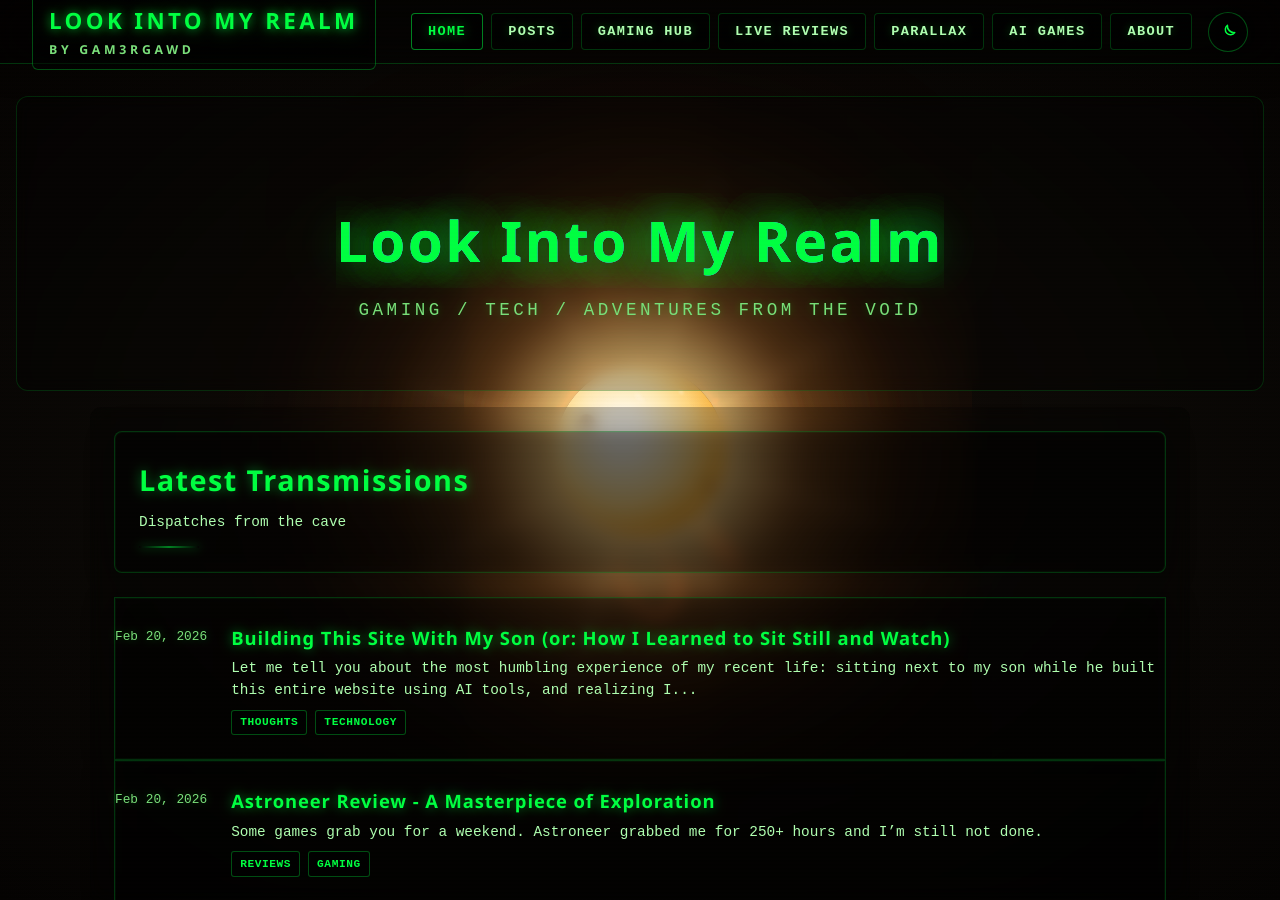
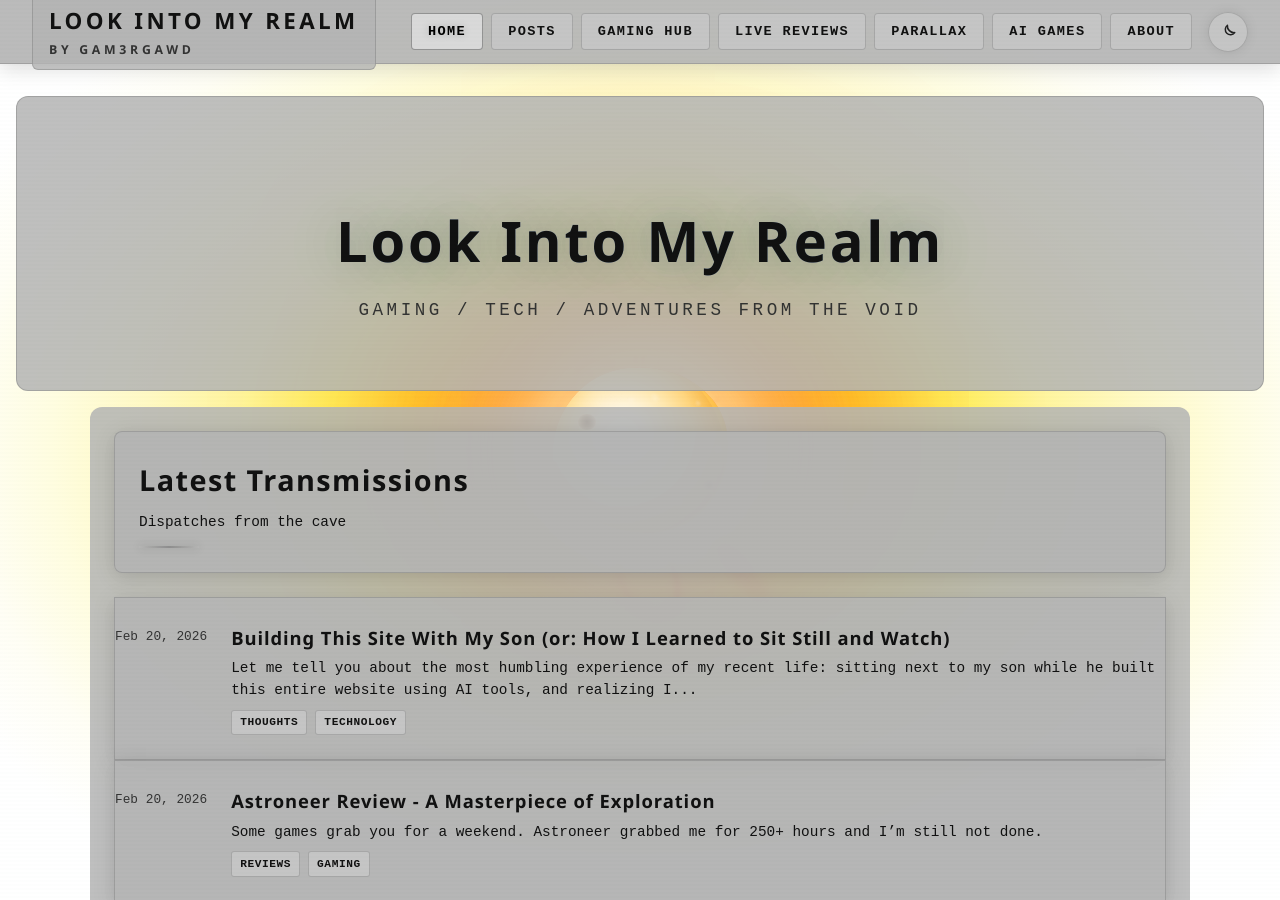
Before and after one commit to vitalnexus/blog, a Jekyll site: the page built from index.md, in a window 1280 px wide and 900 px high. Built offline with Jekyll 4.4.1, drawn with Linux system fonts in a browser that asks for light colours.

Commit message:
Add light mode scroll transparency effect for improved user experience

```diff
--- a/assets/css/style.css
+++ b/assets/css/style.css
@@ -27,60 +27,56 @@
 
 :root[data-theme='light'] {
   --void: transparent;
-  --deep: rgba(0, 0, 0, 0.1);
-  --panel: rgba(0, 0, 0, 0.25);
-  --border: rgba(0, 0, 0, 0.3);
-  --green: #00FF41;
-  --green-dim: #00cc33;
-  --green-glow: rgba(0, 255, 65, 0.4);
-  --green-subtle: rgba(0, 255, 65, 0.15);
+  --deep: rgba(128, 128, 128, 0.2);
+  --panel: rgba(128, 128, 128, 0.5);
+  --border: rgba(100, 100, 100, 0.4);
+  --green: #222222;
+  --green-dim: #444444;
+  --green-glow: rgba(0, 0, 0, 0.2);
+  --green-subtle: rgba(0, 0, 0, 0.1);
   --cyan: #00e5ff;
   --magenta: #ff00ff;
-  --text: #b0ffb0;
-  --text-dim: #7adf7a;
-  --header-bg: rgba(0, 0, 0, 0.15);
-  --mobile-nav-bg: rgba(0, 0, 0, 0.85);
+  --text: #111111;
+  --text-dim: #333333;
+  --header-bg: rgba(180, 180, 180, 0.7);
+  --mobile-nav-bg: rgba(200, 200, 200, 0.95);
 }
 
 /* ============================================
-   Light Mode - Dark Glass Appearance (Inverted)
-   Semi-transparent dark elements over sun background
+   Light Mode - Gray Clean Appearance
+   Gray elements over sun background, black text
    ============================================ */
 
 [data-theme='light'] body {
   background: transparent;
-  color: #b0ffb0;
-}
-
-/* All text in light mode - bright green */
+  color: #111111;
+}
+
+/* All text in light mode - black */
 [data-theme='light'] p,
 [data-theme='light'] li,
 [data-theme='light'] span,
 [data-theme='light'] .post-excerpt,
 [data-theme='light'] .post-body,
 [data-theme='light'] .card p {
-  color: #b0ffb0;
+  color: #111111;
 }
 
 /* Site logo visibility */
 [data-theme='light'] .site-logo {
-  color: #00FF41;
-  text-shadow:
-    0 0 10px rgba(0, 255, 65, 0.6),
-    0 0 20px rgba(0, 255, 65, 0.4);
-  background: rgba(0, 0, 0, 0.4);
-  backdrop-filter: blur(8px);
-  -webkit-backdrop-filter: blur(8px);
+  color: #111111;
+  text-shadow: none;
+  background: rgba(180, 180, 180, 0.8);
   padding: 0.5rem 1rem;
   border-radius: 6px;
-  border: 1px solid rgba(0, 255, 65, 0.3);
+  border: 1px solid rgba(100, 100, 100, 0.3);
 }
 
 [data-theme='light'] .site-logo .logo-sub {
-  color: #7adf7a;
-}
-
-/* Glassmorphism base mixin-style properties */
+  color: #333333;
+}
+
+/* Gray solid backgrounds for cards and elements */
 [data-theme='light'] .card,
 [data-theme='light'] .profile-banner,
 [data-theme='light'] .game-card,
@@ -90,103 +86,80 @@
 [data-theme='light'] .game-embed,
 [data-theme='light'] .category-btn,
 [data-theme='light'] .section-header {
-  background: rgba(0, 0, 0, 0.35);
-  backdrop-filter: blur(12px);
-  -webkit-backdrop-filter: blur(12px);
-  border: 1px solid rgba(0, 255, 65, 0.2);
-  box-shadow:
-    0 4px 30px rgba(0, 0, 0, 0.3),
-    inset 0 0 0 1px rgba(0, 255, 65, 0.05);
+  background: rgba(180, 180, 180, 0.85);
+  border: 1px solid rgba(100, 100, 100, 0.3);
+  box-shadow: 0 4px 20px rgba(0, 0, 0, 0.15);
 }
 
 [data-theme='light'] .card:hover,
 [data-theme='light'] .game-card:hover,
 [data-theme='light'] .post-item:hover {
-  background: rgba(0, 0, 0, 0.45);
-  border-color: rgba(0, 255, 65, 0.4);
-  box-shadow:
-    0 8px 32px rgba(0, 0, 0, 0.4),
-    0 0 20px rgba(0, 255, 65, 0.15),
-    inset 0 0 0 1px rgba(0, 255, 65, 0.1);
-}
-
-/* Site Header - glass effect */
+  background: rgba(200, 200, 200, 0.9);
+  border-color: rgba(80, 80, 80, 0.4);
+  box-shadow: 0 8px 25px rgba(0, 0, 0, 0.2);
+}
+
+/* Site Header - gray solid */
 [data-theme='light'] .site-header {
-  background: rgba(0, 0, 0, 0.4);
-  backdrop-filter: blur(16px);
-  -webkit-backdrop-filter: blur(16px);
-  border-bottom: 1px solid rgba(0, 255, 65, 0.2);
-  box-shadow: 0 4px 30px rgba(0, 0, 0, 0.3);
-}
-
-/* Site Footer - glass effect */
+  background: rgba(180, 180, 180, 0.9);
+  border-bottom: 1px solid rgba(100, 100, 100, 0.3);
+  box-shadow: 0 4px 20px rgba(0, 0, 0, 0.15);
+}
+
+/* Site Footer - gray solid */
 [data-theme='light'] .site-footer {
-  background: rgba(0, 0, 0, 0.4);
-  backdrop-filter: blur(12px);
-  -webkit-backdrop-filter: blur(12px);
-  border-top: 1px solid rgba(0, 255, 65, 0.2);
+  background: rgba(180, 180, 180, 0.9);
+  border-top: 1px solid rgba(100, 100, 100, 0.3);
 }
 
 /* Navigation links */
 [data-theme='light'] .site-nav a {
-  color: #b0ffb0;
-  background: rgba(0, 0, 0, 0.5);
-  backdrop-filter: blur(8px);
-  -webkit-backdrop-filter: blur(8px);
-  border: 1px solid rgba(0, 255, 65, 0.2);
+  color: #111111;
+  background: rgba(200, 200, 200, 0.8);
+  border: 1px solid rgba(100, 100, 100, 0.3);
   font-weight: 600;
-  text-shadow: 0 0 8px rgba(0, 255, 65, 0.3);
+  text-shadow: none;
 }
 
 [data-theme='light'] .site-nav a:hover,
 [data-theme='light'] .site-nav a.active {
-  background: rgba(0, 0, 0, 0.7);
-  border-color: rgba(0, 255, 65, 0.5);
-  color: #00FF41;
-  text-shadow: 0 0 12px rgba(0, 255, 65, 0.5);
+  background: rgba(220, 220, 220, 0.95);
+  border-color: rgba(80, 80, 80, 0.5);
+  color: #000000;
 }
 
 /* Mobile nav dropdown */
 [data-theme='light'] .site-nav.open {
-  background: rgba(0, 0, 0, 0.9);
-  backdrop-filter: blur(20px);
-  -webkit-backdrop-filter: blur(20px);
+  background: rgba(200, 200, 200, 0.98);
 }
 
 /* Theme toggle button */
 [data-theme='light'] .theme-toggle {
-  background: rgba(0, 0, 0, 0.4);
-  backdrop-filter: blur(8px);
-  -webkit-backdrop-filter: blur(8px);
-  border: 1px solid rgba(0, 255, 65, 0.3);
+  background: rgba(200, 200, 200, 0.8);
+  border: 1px solid rgba(100, 100, 100, 0.3);
 }
 
 [data-theme='light'] .theme-toggle:hover {
-  background: rgba(0, 0, 0, 0.6);
+  background: rgba(220, 220, 220, 0.95);
 }
 
 /* Nav toggle (hamburger) */
 [data-theme='light'] .nav-toggle {
-  border-color: rgba(0, 255, 65, 0.3);
-  background: rgba(0, 0, 0, 0.4);
-  backdrop-filter: blur(8px);
-  -webkit-backdrop-filter: blur(8px);
+  border-color: rgba(100, 100, 100, 0.3);
+  background: rgba(200, 200, 200, 0.8);
 }
 
 /* Category filter buttons */
 [data-theme='light'] .category-btn {
-  background: rgba(0, 0, 0, 0.5);
-  backdrop-filter: blur(8px);
-  -webkit-backdrop-filter: blur(8px);
-  color: #b0ffb0;
+  background: rgba(200, 200, 200, 0.85);
+  color: #111111;
   font-weight: 600;
-  text-shadow: 0 0 8px rgba(0, 255, 65, 0.3);
 }
 
 [data-theme='light'] .category-btn:hover,
 [data-theme='light'] .category-btn.active {
-  background: rgba(0, 0, 0, 0.7);
-  color: #00FF41;
+  background: rgba(220, 220, 220, 0.95);
+  color: #000000;
 }
 
 /* Post content area */
@@ -202,24 +175,19 @@
 
 /* Hero section */
 [data-theme='light'] .hero {
-  background: rgba(0, 0, 0, 0.25);
-  backdrop-filter: blur(8px);
-  -webkit-backdrop-filter: blur(8px);
+  background: rgba(180, 180, 180, 0.85);
   border-radius: 12px;
   margin: 0 1rem;
-  border: 1px solid rgba(0, 255, 65, 0.15);
+  border: 1px solid rgba(100, 100, 100, 0.3);
 }
 
 [data-theme='light'] .hero-title {
-  color: #00FF41;
-  text-shadow:
-    0 0 20px rgba(0, 255, 65, 0.6),
-    0 0 40px rgba(0, 255, 65, 0.3);
+  color: #111111;
+  text-shadow: none;
 }
 
 [data-theme='light'] .hero-tagline {
-  color: #7adf7a;
-  text-shadow: 0 0 8px rgba(0, 255, 65, 0.3);
+  color: #333333;
 }
 
 /* Glitch effect adjustment for light mode */
@@ -233,44 +201,39 @@
 
 /* Section headers */
 [data-theme='light'] .section-header {
-  background: rgba(0, 0, 0, 0.3);
-  backdrop-filter: blur(10px);
-  -webkit-backdrop-filter: blur(10px);
+  background: rgba(180, 180, 180, 0.85);
   border-radius: 8px;
   padding: 1.5rem;
   margin-bottom: 1.5rem;
 }
 
 [data-theme='light'] .section-title {
-  text-shadow: 0 0 12px rgba(0, 255, 65, 0.4);
+  color: #111111;
+  text-shadow: none;
 }
 
 [data-theme='light'] .section-divider {
-  background: linear-gradient(90deg, transparent, rgba(0, 255, 65, 0.5), transparent);
+  background: linear-gradient(90deg, transparent, rgba(100, 100, 100, 0.5), transparent);
 }
 
 /* Stats panel rows */
 [data-theme='light'] .stat-row {
-  border-bottom-color: rgba(0, 255, 65, 0.1);
+  border-bottom-color: rgba(100, 100, 100, 0.2);
 }
 
 [data-theme='light'] .stat-label {
-  color: #7adf7a;
+  color: #333333;
 }
 
 /* Badges */
 [data-theme='light'] .badge-gold {
-  background: rgba(255, 215, 0, 0.2);
-  backdrop-filter: blur(4px);
-  -webkit-backdrop-filter: blur(4px);
-  color: #ffd700;
-  border-color: rgba(255, 215, 0, 0.4);
+  background: rgba(255, 200, 50, 0.4);
+  color: #6b4e00;
+  border-color: rgba(200, 150, 0, 0.5);
 }
 
 [data-theme='light'] .badge-green {
-  background: rgba(0, 255, 65, 0.15);
-  backdrop-filter: blur(4px);
-  -webkit-backdrop-filter: blur(4px);
+  background: rgba(76, 175, 80, 0.3);
 }
 
 /* Game canvas wrapper */
@@ -280,36 +243,34 @@
 }
 
 [data-theme='light'] .game-canvas-wrapper {
-  background: rgba(0, 0, 0, 0.8);
+  background: rgba(50, 50, 50, 0.9);
   border-radius: 4px;
 }
 
 [data-theme='light'] .game-btn {
-  background: rgba(0, 0, 0, 0.5);
-  backdrop-filter: blur(6px);
-  -webkit-backdrop-filter: blur(6px);
-  border: 1px solid rgba(0, 255, 65, 0.3);
-  color: #00FF41;
+  background: rgba(200, 200, 200, 0.85);
+  border: 1px solid rgba(100, 100, 100, 0.3);
+  color: #111111;
 }
 
 [data-theme='light'] .game-btn:hover {
-  background: rgba(0, 0, 0, 0.7);
+  background: rgba(220, 220, 220, 0.95);
 }
 
 /* Profile avatar - keep dark background for contrast */
 [data-theme='light'] .profile-avatar {
   background: #1a1a1a;
-  box-shadow: 0 0 20px rgba(0, 255, 65, 0.4);
+  box-shadow: 0 0 15px rgba(0, 0, 0, 0.3);
 }
 
 /* Profile info text */
 [data-theme='light'] .profile-info h2 {
-  color: #00FF41;
-  text-shadow: 0 0 12px rgba(0, 255, 65, 0.5);
+  color: #111111;
+  text-shadow: none;
 }
 
 [data-theme='light'] .profile-status {
-  color: #7adf7a;
+  color: #333333;
 }
 
 /* All headings in light mode */
@@ -317,8 +278,8 @@
 [data-theme='light'] h2,
 [data-theme='light'] h3,
 [data-theme='light'] h4 {
-  color: #00FF41;
-  text-shadow: 0 0 12px rgba(0, 255, 65, 0.4);
+  color: #111111;
+  text-shadow: none;
 }
 
 [data-theme='light'] .card-title,
@@ -326,77 +287,67 @@
 [data-theme='light'] .game-card-title,
 [data-theme='light'] .post-item-title a,
 [data-theme='light'] .post-title {
-  color: #00FF41;
-  text-shadow: 0 0 12px rgba(0, 255, 65, 0.5);
+  color: #111111;
+  text-shadow: none;
 }
 
 /* Post categories/tags */
 [data-theme='light'] .category-tag {
-  background: rgba(0, 0, 0, 0.4);
-  backdrop-filter: blur(4px);
-  -webkit-backdrop-filter: blur(4px);
-  color: #00FF41;
+  background: rgba(200, 200, 200, 0.85);
+  color: #111111;
   font-weight: 600;
-  border: 1px solid rgba(0, 255, 65, 0.3);
+  border: 1px solid rgba(100, 100, 100, 0.3);
 }
 
 /* Post date */
 [data-theme='light'] .post-date {
-  color: #7adf7a;
-  text-shadow: 0 0 8px rgba(0, 255, 65, 0.3);
+  color: #333333;
 }
 
 /* Links in light mode */
 [data-theme='light'] a {
-  color: #00FF41;
+  color: #222222;
 }
 
 [data-theme='light'] a:hover {
-  color: #b0ffb0;
-  text-shadow: 0 0 10px rgba(0, 255, 65, 0.5);
+  color: #000000;
 }
 
 /* Footer links */
 [data-theme='light'] .footer-links a {
-  color: #00FF41;
-  background: rgba(0, 0, 0, 0.4);
-  backdrop-filter: blur(6px);
-  -webkit-backdrop-filter: blur(6px);
+  color: #111111;
+  background: rgba(200, 200, 200, 0.85);
   border-radius: 4px;
   padding: 0.4rem 0.8rem;
   font-weight: 600;
-  text-shadow: 0 0 8px rgba(0, 255, 65, 0.3);
-  border: 1px solid rgba(0, 255, 65, 0.2);
+  border: 1px solid rgba(100, 100, 100, 0.3);
 }
 
 [data-theme='light'] .footer-links a:hover {
-  background: rgba(0, 0, 0, 0.6);
-  color: #b0ffb0;
+  background: rgba(220, 220, 220, 0.95);
+  color: #000000;
 }
 
 [data-theme='light'] .footer-links svg {
-  fill: #00FF41;
+  fill: #333333;
 }
 
 [data-theme='light'] .site-footer p {
-  color: #7adf7a;
-  text-shadow: 0 0 8px rgba(0, 255, 65, 0.3);
+  color: #333333;
 }
 
 /* About page links */
 [data-theme='light'] .about-links li {
-  border-bottom-color: rgba(0, 255, 65, 0.1);
+  border-bottom-color: rgba(100, 100, 100, 0.2);
 }
 
 [data-theme='light'] .about-links svg {
-  fill: #00FF41;
-}
-
-/* Container - dark glass for content area */
+  fill: #333333;
+}
+
+/* Container - gray for content area */
 [data-theme='light'] .container {
-  background: rgba(0, 0, 0, 0.25);
-  backdrop-filter: blur(8px);
-  -webkit-backdrop-filter: blur(8px);
+  background: rgba(180, 180, 180, 0.85);
   border-radius: 12px;
   padding: 1.5rem;
   margin-top: 1rem;
@@ -544,6 +495,99 @@ img { max-width: 100%; height: auto; }
 
 [data-theme='light'] .black-hole-container { display: none; }
 [data-theme='light'] .sun-container { display: block; }
+
+/* Light mode: orange to yellow to white gradient emanating from center */
+[data-theme='light'] .sun-container {
+  background: radial-gradient(ellipse at center,
+    #ff7043 0%,
+    #ff8a65 8%,
+    #ffa726 15%,
+    #ffca28 25%,
+    #ffee58 35%,
+    #fff59d 45%,
+    #fff9c4 55%,
+    #fffde0 65%,
+    #fffef5 75%,
+    #ffffff 85%,
+    #ffffff 100%
+  );
+}
+
+/* Light mode: make corona less circular, more diffused/organic */
+[data-theme='light'] .sun-corona-outer {
+  border-radius: 45% 55% 48% 52% / 52% 48% 55% 45%;
+  width: 550px; height: 480px;
+  filter: blur(35px);
+  animation: corona-morph 12s ease-in-out infinite;
+}
+
+[data-theme='light'] .sun-corona-inner {
+  border-radius: 52% 48% 45% 55% / 48% 52% 50% 50%;
+  width: 320px; height: 280px;
+  filter: blur(25px);
+  animation: corona-morph 8s ease-in-out infinite reverse;
+}
+
+@keyframes corona-morph {
+  0%, 100% {
+    border-radius: 45% 55% 48% 52% / 52% 48% 55% 45%;
+    transform: translate(-50%, -50%) scale(1) rotate(0deg);
+  }
+  25% {
+    border-radius: 55% 45% 52% 48% / 45% 55% 48% 52%;
+    transform: translate(-50%, -50%) scale(1.05) rotate(5deg);
+  }
+  50% {
+    border-radius: 48% 52% 55% 45% / 55% 45% 52% 48%;
+    transform: translate(-50%, -50%) scale(0.98) rotate(-3deg);
+  }
+  75% {
+    border-radius: 52% 48% 45% 55% / 48% 52% 45% 55%;
+    transform: translate(-50%, -50%) scale(1.03) rotate(2deg);
+  }
+}
+
+/* Light mode: softer, more diffused streamers */
+[data-theme='light'] .streamer {
+  width: 8px;
+  opacity: 0.5;
+  filter: blur(8px);
+}
+
+[data-theme='light'] .streamer::before {
+  width: 30px;
+  filter: blur(12px);
+}
+
+/* Light mode: less circular chromosphere and photosphere */
+[data-theme='light'] .sun-chromosphere {
+  border-radius: 48% 52% 45% 55% / 52% 48% 55% 45%;
+  width: 190px; height: 175px;
+  filter: blur(3px);
+  animation: sun-surface-morph 15s ease-in-out infinite;
+}
+
+[data-theme='light'] .sun-photosphere {
+  border-radius: 52% 48% 55% 45% / 45% 55% 48% 52%;
+  width: 175px; height: 165px;
+  animation: sun-surface-morph 10s ease-in-out infinite reverse;
+}
+
+[data-theme='light'] .sun-limb-darkening {
+  border-radius: 52% 48% 55% 45% / 45% 55% 48% 52%;
+}
+
+@keyframes sun-surface-morph {
+  0%, 100% {
+    border-radius: 52% 48% 55% 45% / 45% 55% 48% 52%;
+  }
+  33% {
+    border-radius: 48% 52% 45% 55% / 55% 45% 52% 48%;
+  }
+  66% {
+    border-radius: 55% 45% 52% 48% / 48% 52% 45% 55%;
+  }
+}
 
 /* ============================================
    NASA-Inspired Realistic Sun Animation
@@ -1905,6 +1949,8 @@ img { max-width: 100%; height: auto; }
 [data-theme='light'] .parallax-container {
   background: rgba(0, 0, 0, 0.5);
   border: 1px solid rgba(0, 255, 65, 0.3);
+  backdrop-filter: blur(12px);
+  -webkit-backdrop-filter: blur(12px);
 }
 
 .parallax-post {
@@ -1928,11 +1974,49 @@ img { max-width: 100%; height: auto; }
 [data-theme='light'] .parallax-post {
   background: rgba(0, 0, 0, 0.35);
   border: 1px solid rgba(0, 255, 65, 0.2);
+  backdrop-filter: blur(8px);
+  -webkit-backdrop-filter: blur(8px);
 }
 
 [data-theme='light'] .parallax-post:hover {
   background: rgba(0, 0, 0, 0.5);
   border-color: rgba(0, 255, 65, 0.5);
+}
+
+/* Parallax page keeps original green styling in light mode */
+[data-theme='light'] .parallax-page .section-header {
+  background: rgba(0, 0, 0, 0.4);
+  backdrop-filter: blur(10px);
+  -webkit-backdrop-filter: blur(10px);
+}
+
+[data-theme='light'] .parallax-page h1,
+[data-theme='light'] .parallax-page h2,
+[data-theme='light'] .parallax-page h3,
+[data-theme='light'] .parallax-page .section-title,
+[data-theme='light'] .parallax-page .post-item-title a {
+  color: #00FF41;
+  text-shadow: 0 0 12px rgba(0, 255, 65, 0.5);
+}
+
+[data-theme='light'] .parallax-page p,
+[data-theme='light'] .parallax-page .post-excerpt,
+[data-theme='light'] .parallax-page .section-subtitle {
+  color: #b0ffb0;
+}
+
+[data-theme='light'] .parallax-page .post-date {
+  color: #7adf7a;
+}
+
+[data-theme='light'] .parallax-page .category-tag {
+  background: rgba(0, 0, 0, 0.4);
+  color: #00FF41;
+  border: 1px solid rgba(0, 255, 65, 0.3);
+}
+
+[data-theme='light'] .parallax-page .section-divider {
+  background: linear-gradient(90deg, transparent, rgba(0, 255, 65, 0.5), transparent);
 }
 
 /* Hide default backgrounds on parallax page */
--- a/assets/js/site.js
+++ b/assets/js/site.js
@@ -226,6 +226,81 @@
     }
   }
 
+  // --- Light Mode Scroll Transparency ---
+  function initScrollTransparency() {
+    var parallaxPage = document.querySelector('.parallax-page');
+    if (parallaxPage) return; // Don't apply on parallax page
+
+    var contentElements = [];
+    var scrollTimeout = null;
+    var isScrolling = false;
+
+    function setOpacity(opacity) {
+      contentElements.forEach(function(el) {
+        el.style.transition = 'opacity 0.3s ease';
+        el.style.opacity = opacity;
+      });
+    }
+
+    function onScrollEnd() {
+      isScrolling = false;
+      var theme = document.documentElement.getAttribute('data-theme');
+      if (theme === 'light') {
+        setOpacity('1'); // Return to full opacity when scroll stops
+      }
+    }
+
+    function onScroll() {
+      var theme = document.documentElement.getAttribute('data-theme');
+      if (theme !== 'light') {
+        // Reset opacity for dark mode
+        contentElements.forEach(function(el) {
+          el.style.opacity = '';
+          el.style.transition = '';
+        });
+        return;
+      }
+
+      // While scrolling, set to 30% opacity
+      if (!isScrolling) {
+        isScrolling = true;
+        setOpacity('0.3');
+      }
+
+      // Clear previous timeout and set new one
+      if (scrollTimeout) {
+        clearTimeout(scrollTimeout);
+      }
+      scrollTimeout = setTimeout(onScrollEnd, 150); // Return to normal 150ms after scroll stops
+    }
+
+    function cacheElements() {
+      contentElements = Array.prototype.slice.call(
+        document.querySelectorAll('.container, .card, .post-item, .section-header, .hero, .site-header, .site-footer, .profile-banner, .game-card')
+      );
+    }
+
+    // Initialize
+    cacheElements();
+    window.addEventListener('scroll', onScroll, { passive: true });
+
+    // Re-check when theme changes
+    var observer = new MutationObserver(function(mutations) {
+      mutations.forEach(function(mutation) {
+        if (mutation.attributeName === 'data-theme') {
+          var theme = document.documentElement.getAttribute('data-theme');
+          if (theme !== 'light') {
+            contentElements.forEach(function(el) {
+              el.style.opacity = '';
+              el.style.transition = '';
+            });
+          }
+        }
+      });
+    });
+    observer.observe(document.documentElement, { attributes: true });
+  }
+
   // --- Init ---
   function init() {
     createStarField();
@@ -234,6 +309,7 @@
     initMatrixEasterEgg();
     initGlitchText();
     initParallaxPage();
+    initScrollTransparency();
   }
 
   if (document.readyState === 'loading') {
```
